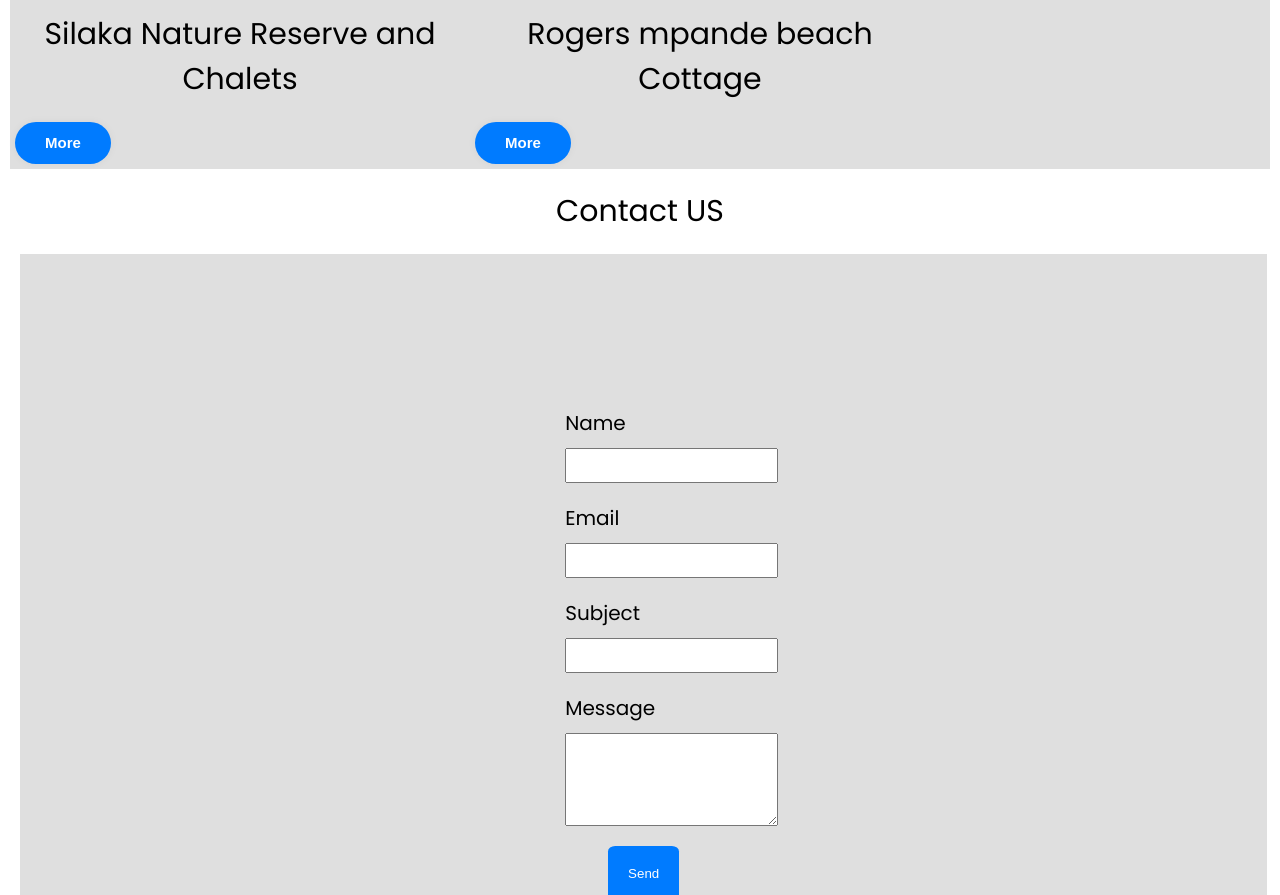
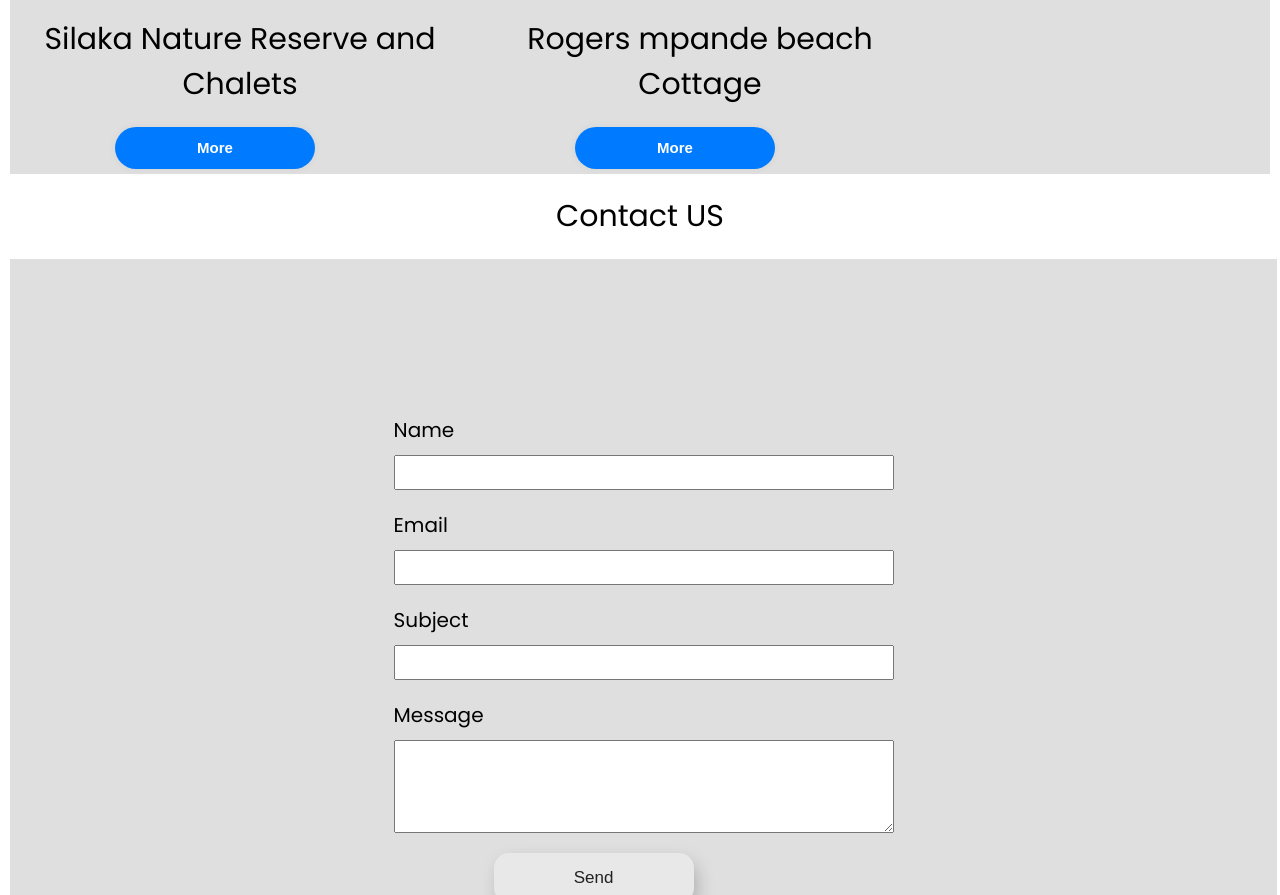
Before and after one commit to Luvuyotafeni/Hluleka, a React (Create React App) app: page / in a window 1280 px wide. Shown: the part 3680-4575 px from the top of the page. Built offline with nearby package versions, Linux system fonts and the light colour scheme.

Commit message:
cart deletion

```diff
--- a/src/App.css
+++ b/src/App.css
@@ -33,3 +33,47 @@ a{
   justify-content: space-between;
   align-items: center;
 }
+button {
+  padding: 15px 25px;
+  border: unset;
+  border-radius: 15px;
+  color: #212121;
+  z-index: 1;
+  box-shadow: 4px 8px 19px -3px rgba(0, 0, 0, 0.27);
+  -webkit-box-shadow: 4px 8px 19px -3px rgba(0, 0, 0, 0.27);
+  background: #e8e8e8;
+  border: none;
+  cursor: pointer;
+  width: 200px;
+  margin-left: 100px;
+  overflow: hidden;
+  position: relative;
+  font-size: 17px;
+  transition: all 250ms;
+}
+button::before {
+  content: "";
+  position: absolute;
+  top: 0;
+  left: 0;
+  height: 100%;
+  width: 0;
+  border-radius: 15px;
+  background-color: #212121;
+  z-index: -1;
+  box-shadow: 4px 8px 19px -3px rgba(0, 0, 0, 0.27);
+  -webkit-box-shadow: 4px 8px 19px -3px rgba(0, 0, 0, 0.27);
+  transition: all 250ms;
+}
+button:hover {
+  color: #e8e8e8;
+}
+button:hover::before {
+  width: 100%;
+}
+
+@media only screen and (max-width: 425px){
+  button{
+    padding:5px;
+  }
+}
--- a/src/component/Cart.jsx
+++ b/src/component/Cart.jsx
@@ -1,8 +1,7 @@
-import React from 'react';
+import React, { useState } from 'react';
 
 function Cart() {
-  // Get the cart items from local storage or initialize an empty array
-  const cartItems = JSON.parse(localStorage.getItem('cart')) || [];
+  const [cartItems, setCartItems] = useState(JSON.parse(localStorage.getItem('cart')) || []);
 
   const calculateTotal = (quantity, price) => {
     const numericPrice = parseFloat(price.substring(1));
@@ -17,10 +16,17 @@ function Cart() {
     return cartItems.reduce((total, item) => total + calculateTotal(item.quantity, item.price), 0);
   };
 
+  const handleDeleteItem = (index) => {
+    const updatedCart = [...cartItems];
+    updatedCart.splice(index, 1);
+    setCartItems(updatedCart);
+    localStorage.setItem('cart', JSON.stringify(updatedCart));
+  };
+
   return (
     <>
       <section>
-        <h2>Your Cart</h2>
+        <h2 className='center_title'><i className='bx bxs-cart'></i></h2>
         {cartItems.length === 0 ? (
           <p>Your cart is empty</p>
         ) : (
@@ -31,6 +37,7 @@ function Cart() {
                 <th style={{ padding: '10px' }}>Quantity</th>
                 <th style={{ padding: '10px' }}>Price</th>
                 <th style={{ padding: '10px' }}>Total</th>
+                <th style={{ padding: '10px' }}>Delete</th>
               </tr>
             </thead>
             <tbody>
@@ -40,6 +47,11 @@ function Cart() {
                   <td style={{ padding: '10px' }}>{item.quantity}</td>
                   <td style={{ padding: '10px' }}>{item.price}</td>
                   <td style={{ padding: '10px' }}>{calculateTotal(item.quantity, item.price)}</td>
+                  <td style={{ padding: '10px' }}>
+                    <button onClick={() => handleDeleteItem(index)} className='delete-btn'>
+                      <i className='bx bx-trash'></i>
+                    </button>
+                  </td>
                 </tr>
               ))}
             </tbody>
@@ -47,6 +59,7 @@ function Cart() {
               <tr>
                 <td colSpan="3" style={{ padding: '10px' }}>Total</td>
                 <td style={{ padding: '10px' }}>{calculateOverallTotal()}</td>
+                <td></td>
               </tr>
             </tfoot>
           </table>
--- a/src/component/Contact/Contact.js
+++ b/src/component/Contact/Contact.js
@@ -27,7 +27,7 @@ const Contact = () => {
                 <label htmlFor='message'>Message</label>
                 <textarea rows={5} id='message'></textarea>
                 </div>
-                <button type='submit'>Send</button>
+                <button type='submit' className='frm-btn'>Send</button>
             </form>
             </div>
         </div>
--- a/src/component/Contact/contact.css
+++ b/src/component/Contact/contact.css
@@ -1,7 +1,6 @@
 /* Default styles */
 #contact {
   height: 100vh;
-  margin: 10px;
 }
 
 .contact p {
@@ -12,7 +11,7 @@
 }
 
 .contact-container {
-  text-align: center;
+
   width: 99%;
   display: flex;
   justify-content: center;
@@ -27,11 +26,12 @@
   display: flex;
   flex-direction: column;
   text-align: left;
+  width: 500px;
 }
 
 label {
   margin-bottom: 5px;
-  margin-left: 40px;
+  margin-left: 0;
   font-size: 20px;
 }
 
@@ -39,18 +39,53 @@ input,
 textarea {
   padding: 8px;
   margin-top: 5px;
-  margin-left: 40px;
-  width: 90%;
+  margin-left: 0;
+  width: 100%;
 }
 
-button {
-  padding: 20px;
-  background-color: #007bff;
-  color: #fff;
+.frm-btn {
+  padding: 15px 25px;
+  border: unset;
+  border-radius: 15px;
+  color: #212121;
+  z-index: 1;
+  box-shadow: 4px 8px 19px -3px rgba(0, 0, 0, 0.27);
+  -webkit-box-shadow: 4px 8px 19px -3px rgba(0, 0, 0, 0.27);
+  background: #e8e8e8;
   border: none;
   cursor: pointer;
-  border-radius: 10%;
+  width: 200px;
+  margin-left: 100px;
+  overflow: hidden;
+  position: relative;
+
+  font-size: 17px;
+  transition: all 250ms;
 }
+
+.frm-btn::before {
+  content: "";
+  position: absolute;
+  top: 0;
+  left: 0;
+  height: 100%;
+  width: 0;
+  border-radius: 15px;
+  background-color: #212121;
+  z-index: -1;
+  box-shadow: 4px 8px 19px -3px rgba(0, 0, 0, 0.27);
+  -webkit-box-shadow: 4px 8px 19px -3px rgba(0, 0, 0, 0.27);
+  transition: all 250ms;
+}
+
+.frm-btn:hover {
+  color: #e8e8e8;
+}
+
+.frm-btn:hover::before {
+  width: 100%;
+}
+
 
 /* Media query for screens with a maximum width of 768 pixels */
 @media only screen and (max-width: 768px) {
@@ -64,14 +99,37 @@ button {
 
   .contact-container {
       height: auto; /* Adjust height for smaller screens */
+      margin-top: 20px;
   }
 
   .form-row,
   label,
   input,
-  textarea,
-  button {
+  textarea {
       margin-left: 10px; /* Adjust margin and padding for smaller screens */
-      width: 80%; /* Adjust width for smaller screens */
+      width: 90%; /* Adjust width for smaller screens */
+  }
+  label{
+    font-size: small;
+  }
+  .frm-btn {
+    padding: 15px 25px;
+    border: unset;
+    border-radius: 15px;
+    color: #212121;
+    z-index: 1;
+    box-shadow: 4px 8px 19px -3px rgba(0, 0, 0, 0.27);
+    -webkit-box-shadow: 4px 8px 19px -3px rgba(0, 0, 0, 0.27);
+    background: #e8e8e8;
+    border: none;
+    cursor: pointer;
+    width: 200px;
+    margin: 0;
+    overflow: hidden;
+    position: relative;
+    font-size: 17px;
+  }
+  form{
+    margin-top: 20px;
   }
 }
--- a/src/component/NavBar/NavBar.css
+++ b/src/component/NavBar/NavBar.css
@@ -77,6 +77,7 @@ header {
 .cart-overlay form {
   width: 500px;
   margin: 20px;
+  margin-left: 100px;
 }
 
 .cart-overlay form label {
@@ -94,12 +95,21 @@ header {
 .cart-overlay form button {
   padding: 10px;
   border: none;
-  margin-left: 200px;
+  margin-left: 100px;
 }
 .menu-toggle{
   display: none;
 }
+.gender-radio {
+  margin-left: 0;
+  padding: 0;
+  display: flex;
+  align-items: center;
+}
 
+.gender-radio label {
+  margin-right: 15px; /* Adjust the spacing between radio button and label */
+}
 /* Responsive styles - hide menu by default and show when open */
 @media screen and (max-width: 768px) {
   .cart-overlay {
--- a/src/component/NavBar/NavBar.js
+++ b/src/component/NavBar/NavBar.js
@@ -14,6 +14,8 @@ const NavBar = () => {
     id: "",
     date: "",
   });
+
+  const [isOrderPlaced, setIsOrderPlaced] = useState(false);
 
   useEffect(() => {
     const handleResize = () => {
@@ -101,12 +103,16 @@ const NavBar = () => {
 
     // Call collectData function with the required parameters
     await collectData(formDataWithCart);
+    setIsOrderPlaced(true);
+    window.alert("Your message has been sent successfully!");
+    window.location.reload();
   };
 
   const handleCloseOverlay = () => {
     setIsCartOpen(false);
     setIsCheckoutOpen(false);
     closeMenu();
+    setIsOrderPlaced(false);
   };
 
   const handleToggleMenu = () => {
@@ -146,11 +152,17 @@ const NavBar = () => {
           </div>
         </div>
       )}
+      {isOrderPlaced && (
+        <div className="order-placed-message">
+          <p>Your order has been placed successfully!</p>
+        </div>
+      )}
 
       {/* Checkout Form Overlay */}
       {isCheckoutOpen && (
         <div className="cart-overlay" onClick={handleCloseOverlay}>
           <div className="cart-popup" onClick={(e) => e.stopPropagation()}>
+            <p className='center_title'>Enter dtails</p>
             <form onSubmit={handleFormSubmit}>
               <label htmlFor="name">Name:</label>
               <input
@@ -168,14 +180,31 @@ const NavBar = () => {
                 value={checkoutFormData.surname}
                 onChange={handleFormChange}
               />
-              <label htmlFor="gender">Gender:</label>
-              <input
-                type="text"
-                id="gender"
-                name="gender"
-                value={checkoutFormData.gender}
-                onChange={handleFormChange}
-              />
+              <label>Gender:</label>
+                <div className="gender-radio">
+                  <label htmlFor="male">
+                    <input
+                      type="radio"
+                      id="male"
+                      name="gender"
+                      value="male"
+                      checked={checkoutFormData.gender === "male"}
+                      onChange={handleFormChange}
+                    />
+                    Male
+                  </label>
+                  <label htmlFor="female">
+                    <input
+                      type="radio"
+                      id="female"
+                      name="gender"
+                      value="female"
+                      checked={checkoutFormData.gender === "female"}
+                      onChange={handleFormChange}
+                    />
+                    Female
+                  </label>
+                </div>
               <label htmlFor="id">ID:</label>
               <input
                 type="text"
@@ -192,7 +221,7 @@ const NavBar = () => {
                 value={checkoutFormData.date}
                 onChange={handleFormChange}
               />
-              <button type="submit">Submit</button>
+              <button type="submit" className=''>Submit</button>
             </form>
           </div>
         </div>
--- a/src/component/NestedModal.jsx
+++ b/src/component/NestedModal.jsx
@@ -84,21 +84,7 @@ export default function NestedModal(props) {
   );
 }
 
-function ChildModal() {
-  const [open, setOpen] = React.useState(false);
-  const handleOpen = () => {
-    setOpen(true);
-  };
-  const handleClose = () => {
-    setOpen(false);
-  };
 
-  return (
-    <React.Fragment>
-      <ModalButton onClick={handleOpen}>Add to cart</ModalButton>
-    </React.Fragment>
-  );
-}
 
 const Backdrop = React.forwardRef((props, ref) => {
   const { open, className, ...other } = props;
--- a/src/component/Services/Services.css
+++ b/src/component/Services/Services.css
@@ -46,14 +46,23 @@
 
 .services_container{
     display: flex;
+    flex-basis: 100%;
     flex-wrap: wrap;
     flex-direction:row;
-    height: auto;
-    width: auto;
+    height: fit-content;
+    width: fit-content;
+
 }
+.delete-btn{
+    width: fit-content;
+}
+
 @media screen and (max-width: 768px) {
     .buttons {
-      margin-left: 0; /* Adjust margins for smaller screens */
+      margin-left: 20px; /* Adjust margins for smaller screens */
+
+      font-size: x-small;
+      width: 120px;
     }
 
     .service {
@@ -70,4 +79,7 @@
     .Images{
         max-width: 300px;
     }
+    .item{
+        font-size: small;
+    }
   }
```
Also changed, not shown: src/component/Services/Services.js (+11 -11 lines).
